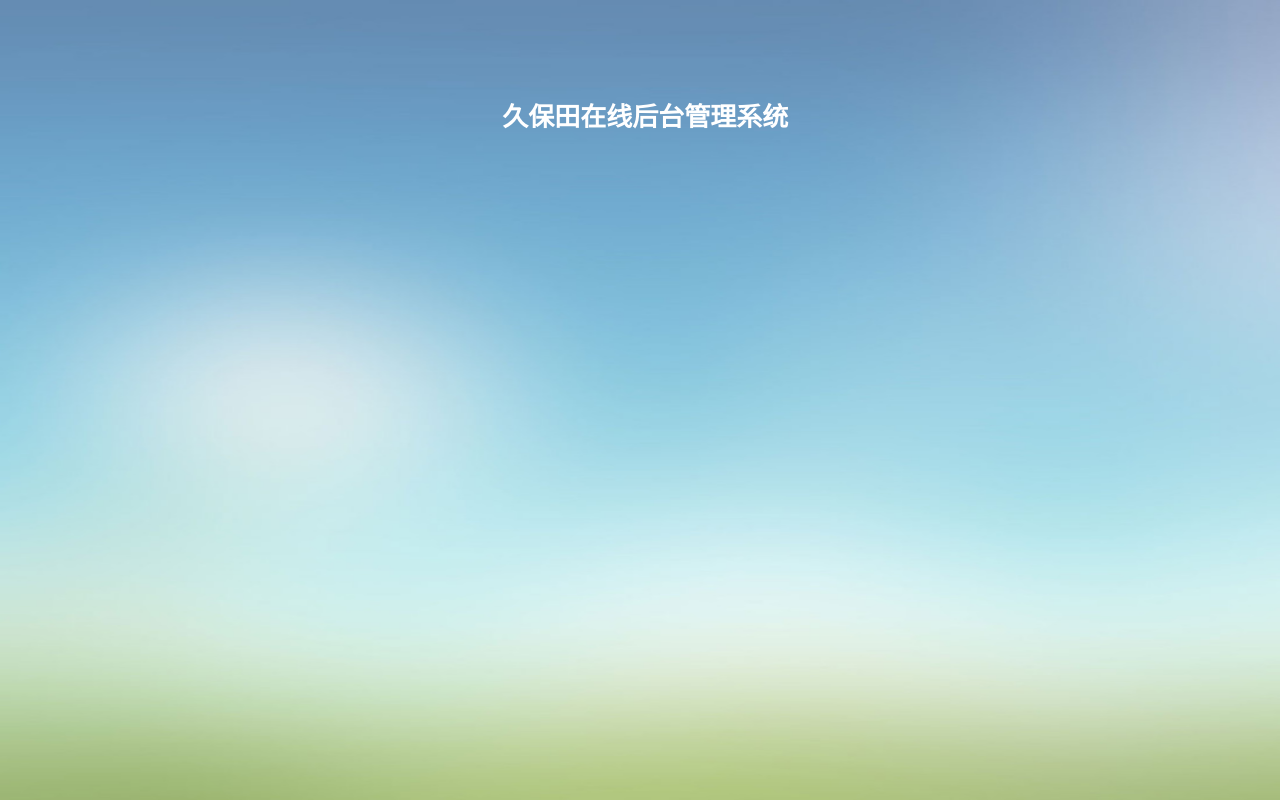
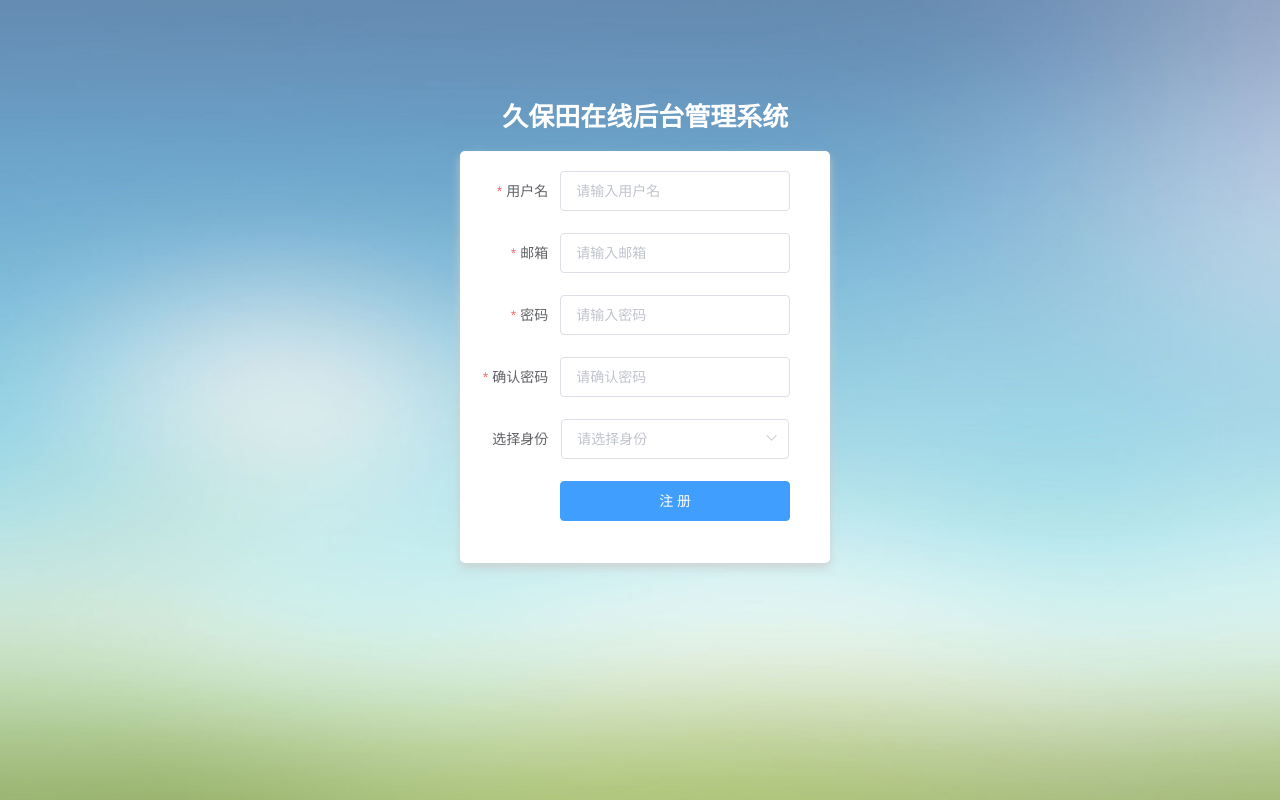
Before and after one commit to GitLuoSiyu/vue3-personal-project, a Vue app in the folder client/: page /register in a window 1280 px wide. Built offline with nearby package versions, Linux system fonts and the light colour scheme.

Commit message:
update register

```diff
--- a/client/src/views/Register.vue
+++ b/client/src/views/Register.vue
@@ -4,6 +4,54 @@
       <div class="manage_tip">
         <span class="title">久保田在线后台管理系统</span>
       </div>
+      <el-form
+        :model="registerUser"
+        :rules="rules"
+        class="registerForm"
+        ref="registerForm"
+        label-width="80px"
+      >
+        <el-form-item label="用户名" prop="name">
+          <el-input
+            v-model="registerUser.name"
+            placeholder="请输入用户名"
+          ></el-input>
+        </el-form-item>
+        <el-form-item label="邮箱" prop="email">
+          <el-input
+            v-model="registerUser.email"
+            placeholder="请输入邮箱"
+          ></el-input>
+        </el-form-item>
+        <el-form-item label="密码" prop="password">
+          <el-input
+            v-model="registerUser.password"
+            placeholder="请输入密码"
+            type="password"
+          ></el-input>
+        </el-form-item>
+        <el-form-item label="确认密码" prop="password2">
+          <el-input
+            v-model="registerUser.password2"
+            placeholder="请确认密码"
+            type="password"
+          ></el-input>
+        </el-form-item>
+        <el-form-item label="选择身份">
+          <el-select v-model="registerUser.identity" placeholder="请选择身份">
+            <el-option label="管理员" value="manager"></el-option>
+            <el-option label="员工" value="employee"></el-option>
+          </el-select>
+        </el-form-item>
+        <el-form-item>
+          <el-button
+            type="primary"
+            class="submit_btn"
+            @click="submitForm('registerForm')"
+            >注 册</el-button
+          >
+        </el-form-item>
+      </el-form>
     </section>
   </div>
 </template>
@@ -13,11 +61,57 @@
   name: "register",
   comments: {},
   data() {
-    return {};
+    var validatePassTwo = (rule, value, callback) => {
+      if (value !== this.registerUser.password) {
+        callback(new Error("两次输入密码不一致!"));
+      } else {
+        callback();
+      }
+    };
+
+    return {
+      registerUser: {
+        name: "",
+        email: "",
+        password: "",
+        passwordMore: "",
+        identity: ""
+      },
+      rules: {
+        name: [
+          { required: true, message: "用户名不能为空", trigger: "change" },
+          { min: 2, max: 30, message: "长度在 2 到 30 个字符", trigger: "blur" }
+        ],
+        email: [
+          {
+            type: "email",
+            required: true,
+            message: "邮箱格式不正确",
+            trigger: "blur"
+          }
+        ],
+        password: [
+          { required: true, message: "密码不能为空", trigger: "blur" },
+          { min: 6, max: 30, message: "长度在 6 到 30 个字符", trigger: "blur" }
+        ],
+        password2: [
+          { required: true, message: "确认密码不能为空", trigger: "blur" },
+          {
+            min: 6,
+            max: 30,
+            message: "长度在 6 到 30 个字符",
+            trigger: "blur"
+          },
+          { validator: validatePassTwo, trigger: "blur" }
+        ]
+      }
+    };
   },
   props: [],
   created() {},
-  methods: {}
+  methods: {
+    submitForm() {}
+  }
 };
 </script>
 
@@ -45,4 +139,14 @@
   font-size: 26px;
   color: #fff;
 }
+.registerForm {
+  margin-top: 20px;
+  background-color: #fff;
+  padding: 20px 40px 20px 20px;
+  border-radius: 5px;
+  box-shadow: 0px 5px 10px #cccc;
+}
+.submit_btn {
+  width: 100%;
+}
 </style>
```
